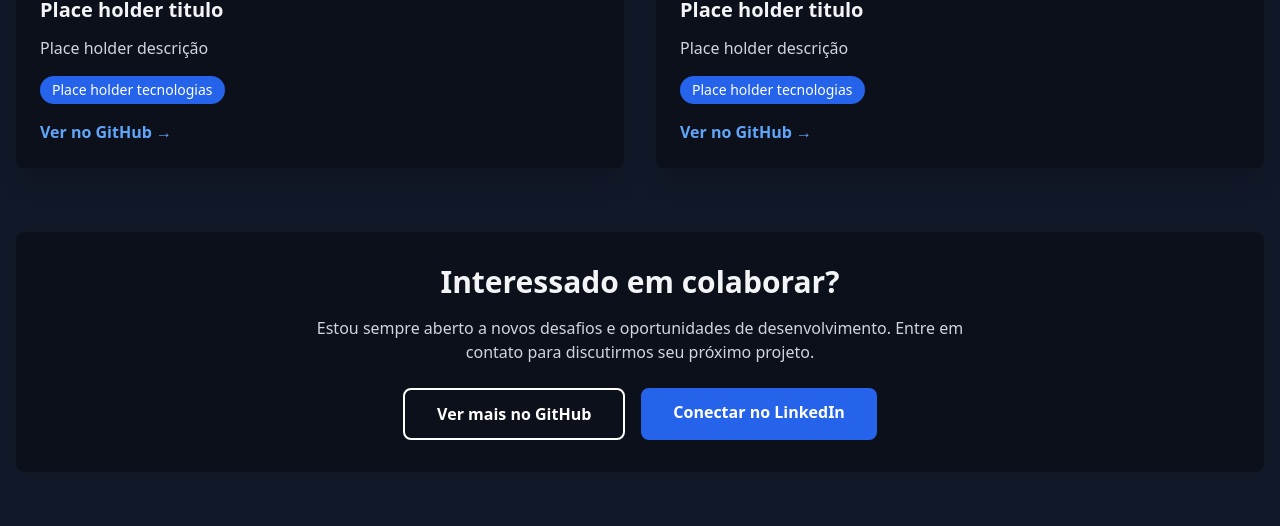
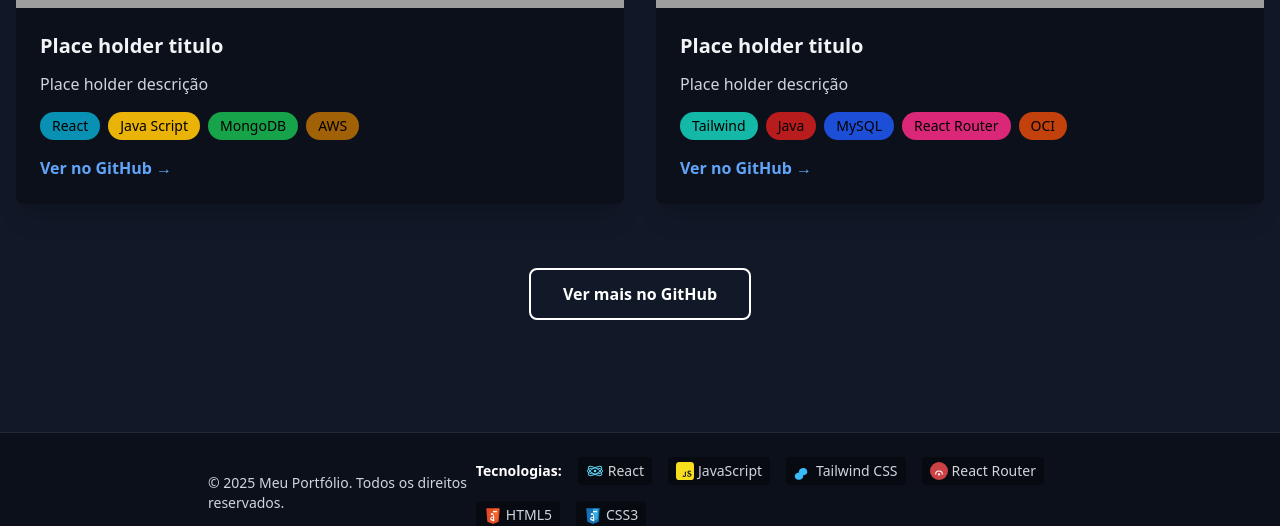
Before and after one commit to delsinx/My_Portifolio-main, a React (Create React App) app: page /projects in a window 1280 px wide. Shown: the part 912-1438 px from the top of the page. Built offline with nearby package versions, Linux system fonts and the light colour scheme; grey boxes are pictures that could not be loaded.

Commit message:
adicionado cards coloridos para cada tecnologia envolvida no projeto

```diff
--- a/src/pages/Projects.jsx
+++ b/src/pages/Projects.jsx
@@ -1,4 +1,23 @@
 import React, { useState } from 'react';
+
+// Cores para cada tecnologia
+const techColors = {
+  React: "bg-cyan-600",
+  Tailwind: "bg-teal-500",
+  "Java Script": "bg-yellow-500",
+  "html5 & css3": "bg-orange-500",
+  Java: "bg-red-700",
+  Spring: "bg-green-700",
+  "Spring Security": "bg-green-900",
+  MySQL: "bg-blue-700",
+  "Postgree SQL": "bg-indigo-700",
+  MongoDB: "bg-green-600",
+  "React Router": "bg-pink-600",
+  OCI: "bg-orange-700",
+  Azure: "bg-blue-900",
+  AWS: "bg-yellow-700",
+  default: "bg-gray-500"
+};
 
 const projects = [
   {
@@ -6,28 +25,30 @@
     video: '/background.mp4',
     link: 'https://github.com/delsinx/My_Portifolio-main',
     description: 'Portfólio moderno e responsivo para exibir seus projetos com eficiência.',
-    technologies: ['React', 'Tailwind', 'Java Script', 'html5 & css3']
+    technologies: [
+      'React', 'Tailwind', 'Java Script', 'html5 & css3', 'React Router'
+    ]
   },
   {
     title: 'Place holder titulo',
     video: '/background.mp4',
     link: 'place holder-link',
     description: 'Place holder descrição',
-    technologies: ['Place holder tecnologias']
+    technologies: ['Java', 'Spring', 'Spring Security', 'MySQL', 'Postgree SQL', 'MongoDB', 'React Router', 'OCI', 'Azure', 'AWS']
   },
   {
     title: 'Place holder titulo',
     video: '/background.mp4',
     link: 'place holder-link',
     description: 'Place holder descrição',
-    technologies: ['Place holder tecnologias']
+    technologies: ['React', 'Java Script', 'MongoDB', 'AWS']
   },
   {
     title: 'Place holder titulo',
     video: '/background.mp4',
     link: 'place holder-link',
     description: 'Place holder descrição',
-    technologies: ['Place holder tecnologias']
+    technologies: ['Tailwind', 'Java', 'MySQL', 'React Router', 'OCI']
   }
 ];
 
@@ -89,7 +110,7 @@
                     {project.technologies.map((tech, index) => (
                       <span
                         key={index}
-                        className="bg-blue-600 text-white text-sm px-3 py-1 rounded-full"
+                        className={`${techColors[tech] || techColors.default} text-black text-sm px-3 py-1 rounded-full`}
                       >
                         {tech}
                       </span>
@@ -110,34 +131,17 @@
           </div>
 
           {/* Call to Action */}
-          <div className="text-center bg-gray-100 dark:bg-black dark:bg-opacity-30 rounded-lg p-8 mt-8">
-            <h2 className="text-2xl md:text-3xl font-bold text-gray-900 dark:text-gray-100 mb-4">
-              Interessado em colaborar?
-            </h2>
-            <p className="text-gray-700 dark:text-gray-300 mb-6 max-w-2xl mx-auto">
-              Estou sempre aberto a novos desafios e oportunidades de desenvolvimento.
-              Entre em contato para discutirmos seu próximo projeto.
-            </p>
-            <div className="space-y-4 md:space-y-0 md:space-x-4 md:flex md:justify-center">
+          <div className="text-center mt-8">
             <a
               href="https://github.com/delsinx"
               target="_blank"
               rel="noopener noreferrer"
               className="inline-block font-semibold py-3 px-8 rounded-lg transition-all duration-300 border-2
-                  bg-transparent text-black border-black hover:bg-black hover:text-white
-                  dark:bg-transparent dark:text-white dark:border-white dark:hover:bg-white/10 dark:hover:text-white"
+                border-black text-black hover:bg-black hover:text-white
+                dark:border-white dark:text-white dark:hover:bg-white/10 dark:hover:text-white bg-transparent"
             >
               Ver mais no GitHub
             </a>
-              <a
-                href="https://www.linkedin.com/in/delsonaafilho/"
-                target="_blank"
-                rel="noopener noreferrer"
-                className="inline-block bg-blue-600 hover:bg-blue-700 text-white font-semibold py-3 px-8 rounded-lg transition-all duration-300"
-              >
-                Conectar no LinkedIn
-              </a>
-            </div>
           </div>
         </div>
       </div>
```
Lines whose indentation alone changed are shown as unchanged.
